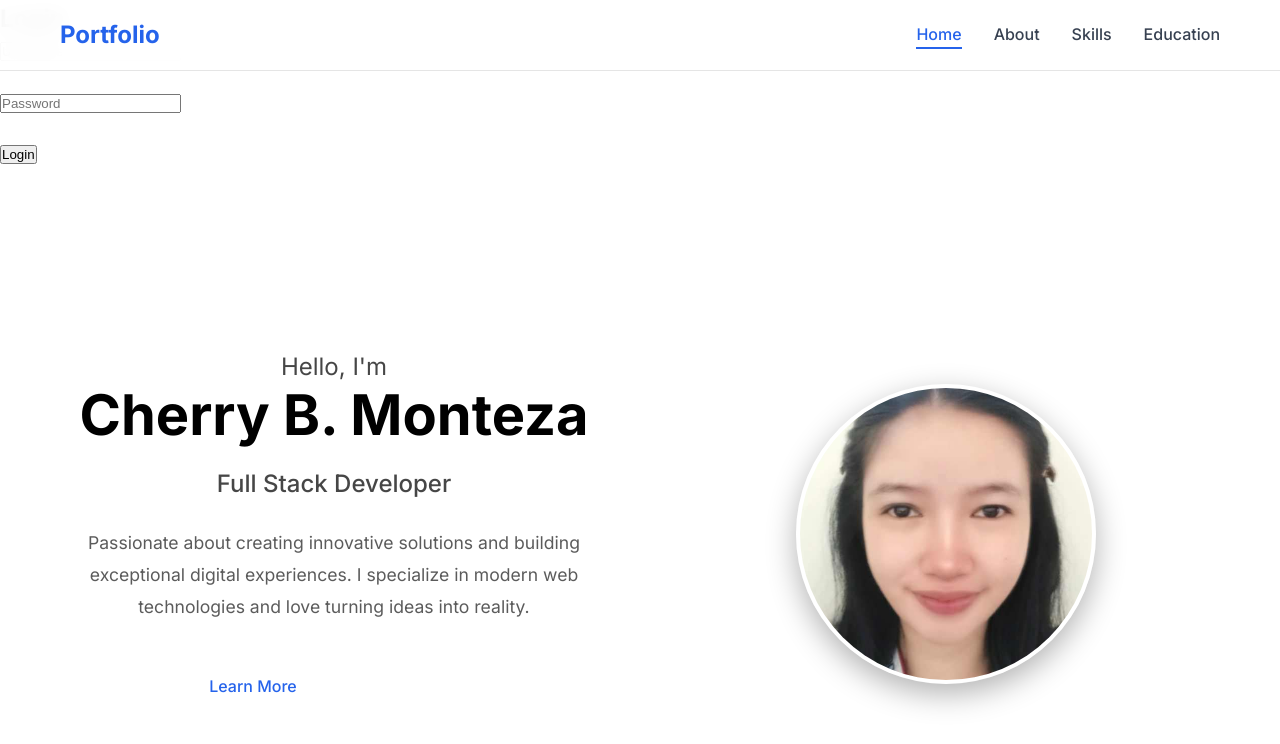
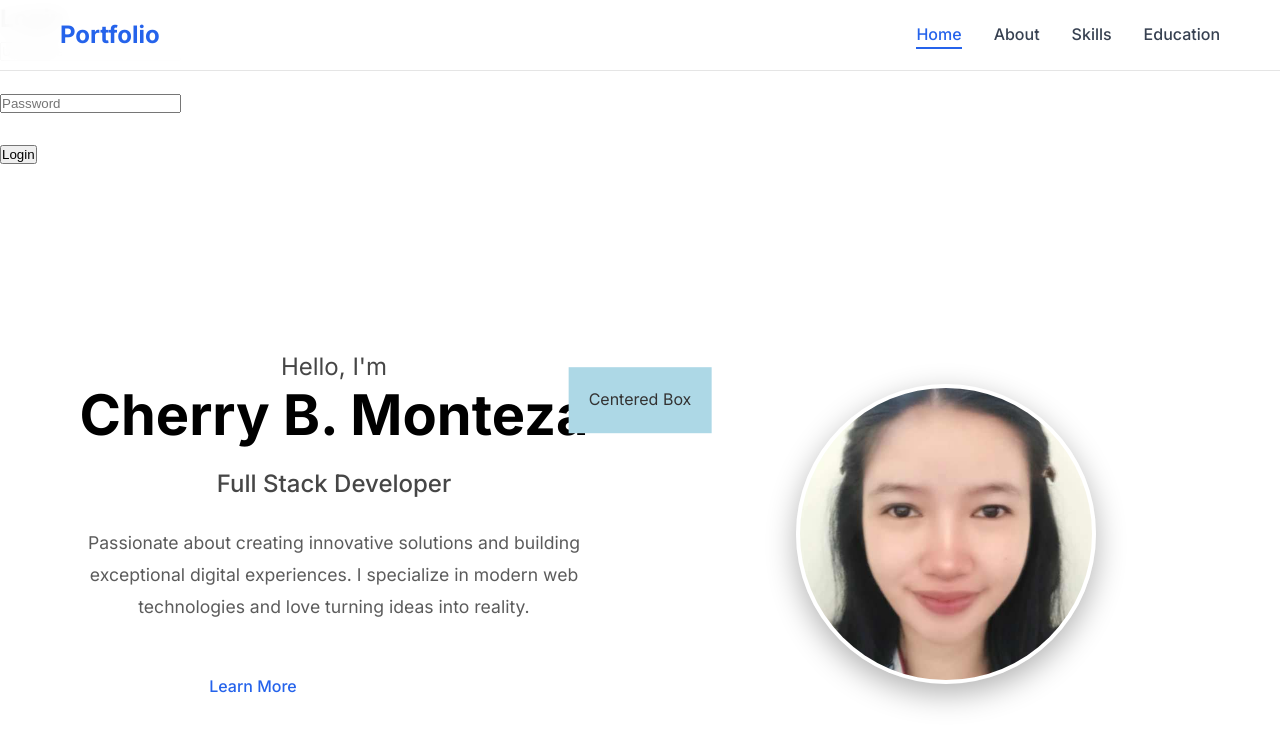
Before and after one commit to cbmonteza/Portfolio, a plain HTML site: page index.html in a window 1280 px wide. Shown: the top 744 px of the page. Drawn offline with Linux system fonts and the light colour scheme.

Commit message:
Update index.html

```diff
--- a/index.html
+++ b/index.html
@@ -9,11 +9,25 @@
     <link href="https://fonts.googleapis.com/css2?family=Inter:wght@300;400;500;600;700&display=swap" rel="stylesheet">
 </head>
 <body>
-    <h2>Login</h2>
+     <h2>Login</h2>
   <input id="username" placeholder="Username"><br><br>
   <input id="password" type="password" placeholder="Password"><br><br>
   <button onclick="login()">Login</button>
-
+  <style>
+    .center-box {
+      position: absolute;
+      top: 50%;
+      left: 50%;
+      transform: translate(-50%, -50%);
+      background: lightblue;
+      padding: 20px;
+    }
+  </style>
+</head>
+<body>
+  <div class="center-box">
+    Centered Box
+  </div>
   <p id="message"></p>
 
   <script>
@@ -28,7 +42,6 @@
       }
     }
   </script>
-
     <!-- Navigation -->
     <nav class="navbar" id="navbar">
         <div class="nav-container">
```
